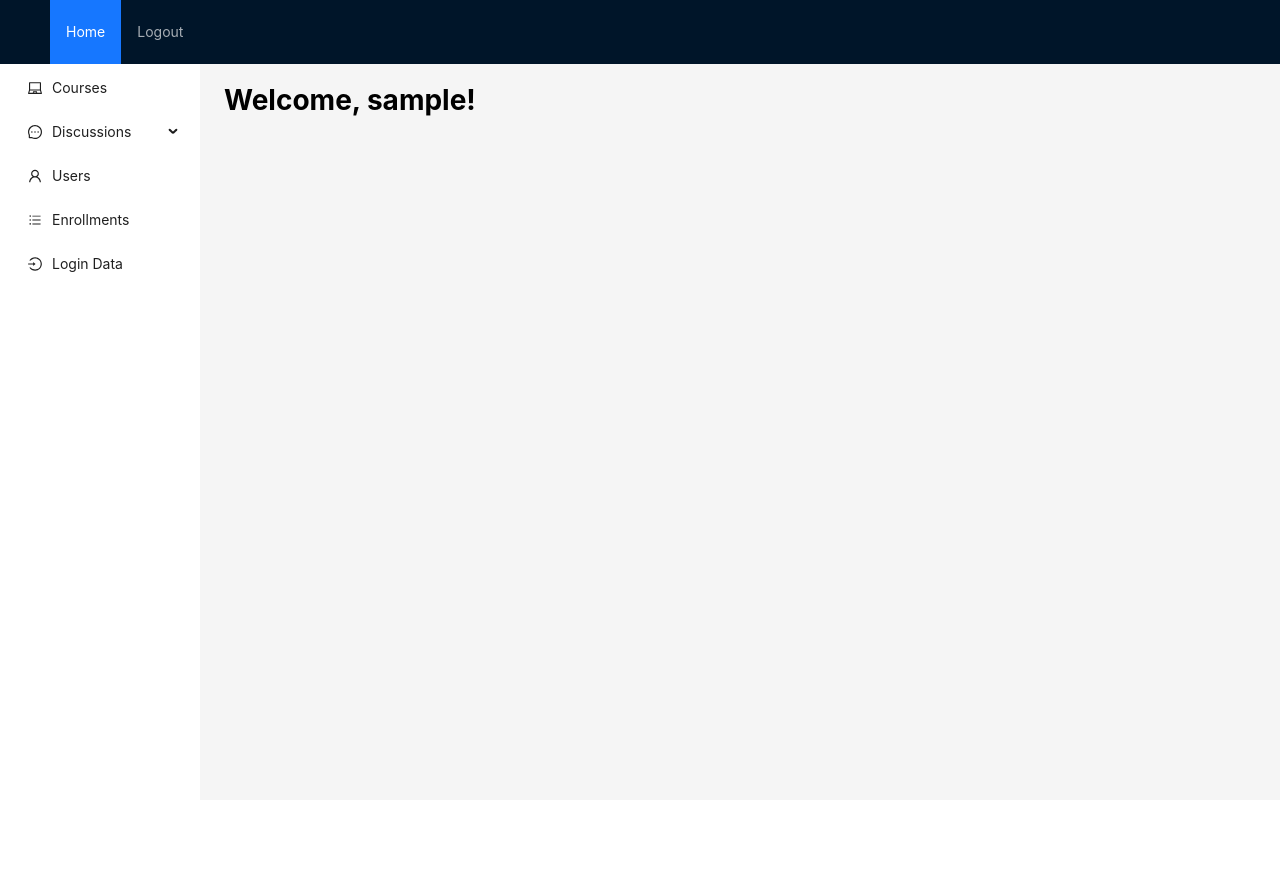
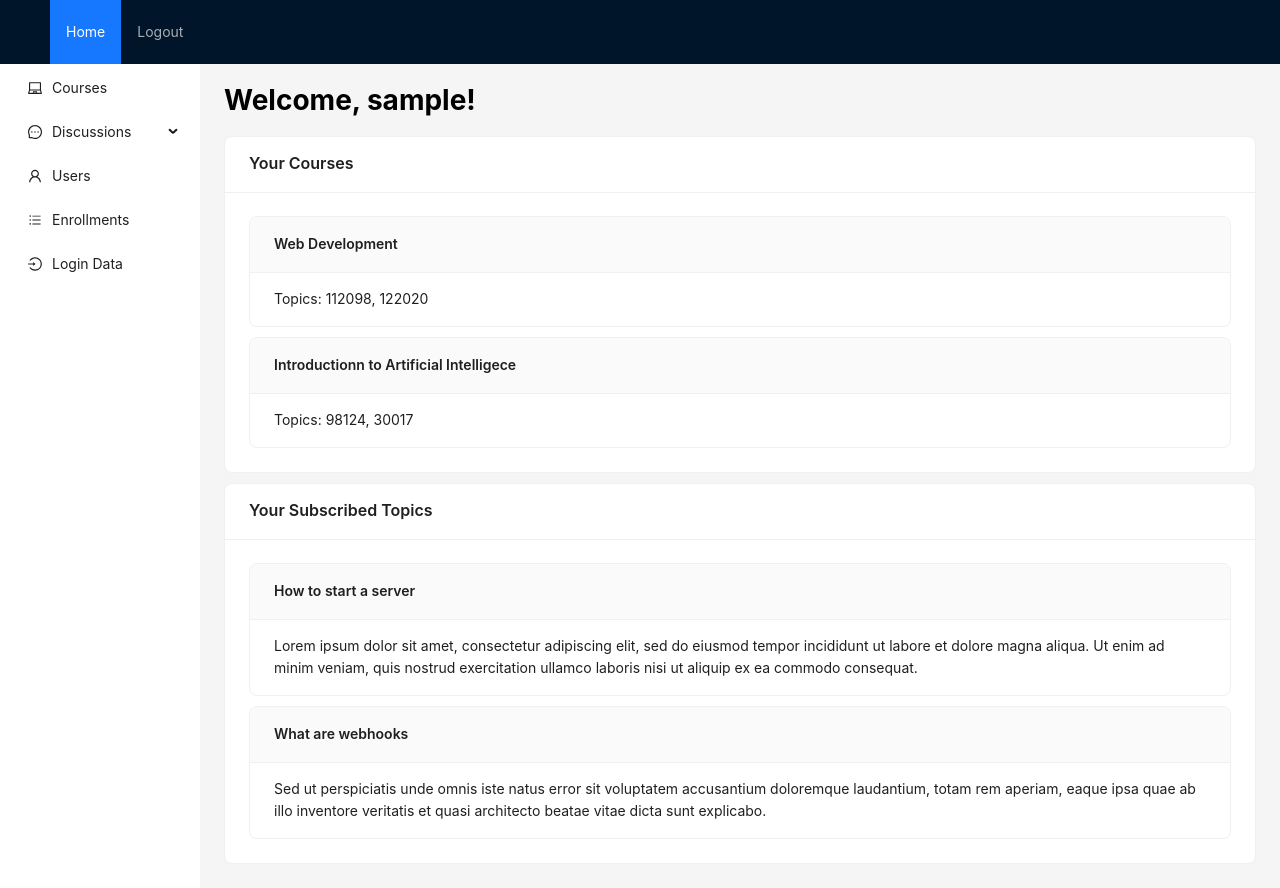
Before and after one commit to Huiling97/LMS, a React (Vite) app: page / in a window 1280 px wide. Before the commit the page ends 800 px from the top, so only its background shows below. Built offline with nearby package versions, Linux system fonts and the light colour scheme; sample sign-in values are in the browser's storage.

Commit message:
Added user courses and subscribed topics info on home page

```diff
--- a/src/client/App.jsx
+++ b/src/client/App.jsx
@@ -1,10 +1,10 @@
 import { Routes, Route } from 'react-router-dom';
 
+import MainLayout from './app/components/layout';
 import Auth from './app/pages/auth';
 import Courses from './app/pages/courses';
 import Enrollments from './app/pages/enrollments';
 import Entries from './app/pages/entries';
-import Home from './app/pages/home';
 import Login from './app/pages/login';
 import Logins from './app/pages/logins';
 import Topics from './app/pages/topics';
@@ -21,7 +21,7 @@ const App = () => (
           path='/*'
           element={
             <Auth>
-              <Home />
+              <MainLayout />
             </Auth>
           }
         >
--- /dev/null
+++ b/src/client/app/assets/styles/_card.scss
@@ -0,0 +1,5 @@
+.card-wrapper {
+  display: flex;
+  flex-direction: column;
+  row-gap: 10px;
+}
--- a/src/client/app/assets/styles/index.scss
+++ b/src/client/app/assets/styles/index.scss
@@ -1,6 +1,8 @@
-@use 'breadcrumb.scss';
+@use '_breadcrumb.scss';
+@use '_card.scss';
 @use '_layout.scss';
 
+@use 'pages/_home.scss';
 @use 'pages/_login.scss';
 
 html,
--- /dev/null
+++ b/src/client/app/assets/styles/pages/_home.scss
@@ -0,0 +1,5 @@
+.home-content-wrapper {
+  display: flex;
+  flex-direction: column;
+  row-gap: 10px;
+}
--- /dev/null
+++ b/src/client/app/components/card/index.jsx
@@ -0,0 +1,14 @@
+import { Card } from 'antd';
+
+const CardContent = ({ mainTitle, data }) => (
+  <Card title={mainTitle}>
+    <div className='card-wrapper'>
+      {data.map(({ cardTitle, cardContent }) => (
+        <Card type='inner' title={cardTitle}>
+          {cardContent}
+        </Card>
+      ))}
+    </div>
+  </Card>
+);
+export default CardContent;
--- a/src/client/app/components/layout/index.jsx
+++ b/src/client/app/components/layout/index.jsx
@@ -4,6 +4,7 @@ import { Layout, Menu, theme } from 'antd';
 
 import { HEADER_OPTIONS, MENU_OPTIONS } from './constants';
 import Breadcrumbs from '../breadcrumb';
+import Home from '../../pages/home';
 import { AuthContext } from '../../store/auth-context';
 
 const { Header, Content, Sider } = Layout;
@@ -67,7 +68,7 @@ const MainLayout = () => {
         <Layout className='layout-inner-wrapper'>
           {location.pathname === '/' ? (
             <div>
-              <h1>Welcome, {username}!</h1>
+              <Home />
             </div>
           ) : (
             <>
--- a/src/client/app/pages/home.jsx
+++ b/src/client/app/pages/home.jsx
@@ -1,7 +1,46 @@
-import MainLayout from '../components/layout';
+import { useContext } from 'react';
+
+import CardContent from '../components/card';
+import { AuthContext } from '../store/auth-context';
+
+const COURSES_INFO = [
+  { cardTitle: 'Web Development', cardContent: 'Topics: 112098, 122020' },
+  {
+    cardTitle: 'Introductionn to Artificial Intelligece',
+    cardContent: 'Topics: 98124, 30017',
+  },
+];
+
+const SUBSCRIBED_TOPICS_INFO = [
+  {
+    cardTitle: 'How to start a server',
+    cardContent:
+      'Lorem ipsum dolor sit amet, consectetur adipiscing elit, sed do eiusmod tempor incididunt ut labore et dolore magna aliqua. Ut enim ad minim veniam, quis nostrud exercitation ullamco laboris nisi ut aliquip ex ea commodo consequat.',
+  },
+  {
+    cardTitle: 'What are webhooks',
+    cardContent:
+      'Sed ut perspiciatis unde omnis iste natus error sit voluptatem accusantium doloremque laudantium, totam rem aperiam, eaque ipsa quae ab illo inventore veritatis et quasi architecto beatae vitae dicta sunt explicabo. ',
+  },
+];
 
 const Home = () => {
-  return <MainLayout />;
+  const {
+    user: { username = '' },
+  } = useContext(AuthContext);
+
+  return (
+    <>
+      <h1>Welcome, {username}!</h1>
+      <div className='home-content-wrapper'>
+        <CardContent mainTitle={'Your Courses'} data={COURSES_INFO} />
+        <CardContent
+          mainTitle={'Your Subscribed Topics'}
+          data={SUBSCRIBED_TOPICS_INFO}
+        />
+      </div>
+    </>
+  );
 };
 
 export default Home;
```
